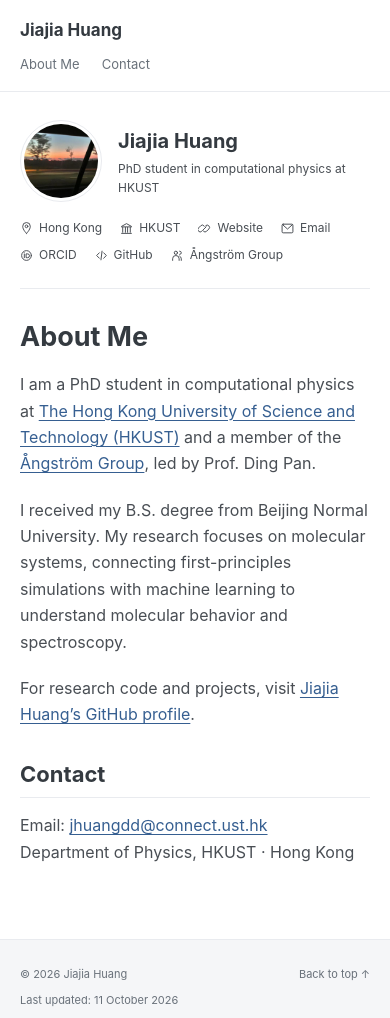
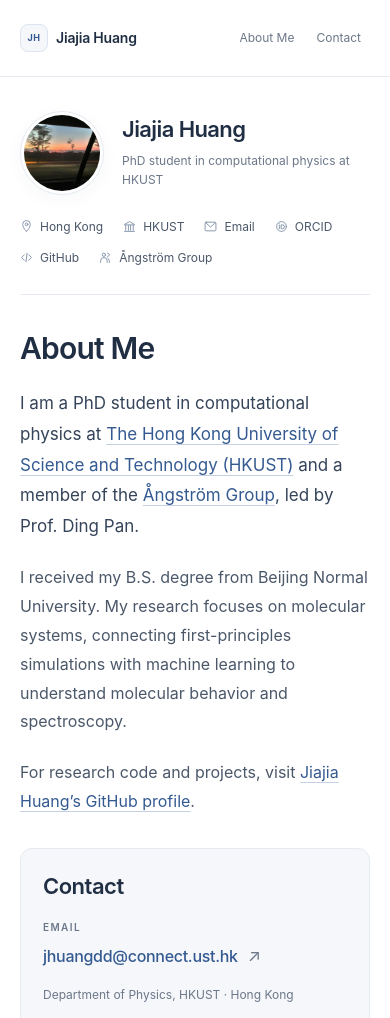
Before and after one commit to JiajiaHuang-Git/JiajiaHuang-Git.github.io, a plain HTML site: page index.html in a window 390 px wide. Shown: the top 1018 px of the page. Drawn offline with Linux system fonts and the light colour scheme.

Commit message:
Refine typography, profile layout and contact card

```diff
--- a/index.html
+++ b/index.html
@@ -11,7 +11,7 @@
   <meta name="theme-color" content="#ffffff">
   <link rel="canonical" href="https://jiajiahuang-git.github.io/">
   <link rel="icon" href="favicon.svg?v=20261011" type="image/svg+xml">
-  <link rel="stylesheet" href="styles.css?v=20261011-minimal">
+  <link rel="stylesheet" href="styles.css?v=20261012-refined">
   <meta property="og:type" content="website">
   <meta property="og:locale" content="en_US">
   <meta property="og:title" content="Jiajia Huang | HKUST">
@@ -51,7 +51,7 @@
   <a class="skip-link" href="#main">Skip to content</a>
   <header class="site-header">
     <nav class="navigation" aria-label="Main navigation">
-      <a class="site-name" href="#about">Jiajia Huang</a>
+      <a class="site-name" href="#about"><span class="site-monogram" aria-hidden="true">JH</span>Jiajia Huang</a>
       <a href="#about">About Me</a>
       <a href="#contact">Contact</a>
     </nav>
@@ -67,7 +67,6 @@
       <ul class="profile-links">
         <li><svg viewBox="0 0 24 24" aria-hidden="true"><path d="M12 21s7-6.4 7-13a7 7 0 0 0-14 0c0 6.6 7 13 7 13Z"/><circle cx="12" cy="8" r="2.5"/></svg><span>Hong Kong</span></li>
         <li><svg viewBox="0 0 24 24" aria-hidden="true"><path d="m3 8 9-5 9 5M3 9h18M5 10v9m5-9v9m4-9v9m5-9v9M3 21h18"/></svg><a href="https://hkust.edu.hk/">HKUST</a></li>
-        <li><svg viewBox="0 0 24 24" aria-hidden="true"><path d="m9 15 6-6M8 16l-1 1a4 4 0 0 1-6-6l4-4a4 4 0 0 1 6 0m2 1 1-1a4 4 0 0 1 6 6l-4 4a4 4 0 0 1-6 0"/></svg><a href="https://jiajiahuang-git.github.io/">Website</a></li>
         <li><svg viewBox="0 0 24 24" aria-hidden="true"><rect x="2" y="4" width="20" height="16" rx="2"/><path d="m3 5 9 8 9-8"/></svg><a href="mailto:jhuangdd@connect.ust.hk">Email</a></li>
         <li><svg viewBox="0 0 24 24" aria-hidden="true"><circle cx="12" cy="12" r="9"/><path d="M8 10v6m0-9v.5M12 9h2a3.5 3.5 0 0 1 0 7h-2Z"/></svg><a href="https://orcid.org/0000-0002-3757-5153">ORCID</a></li>
         <li><svg viewBox="0 0 24 24" aria-hidden="true"><path d="m8 7-5 5 5 5m8-10 5 5-5 5m-3-13-2 16"/></svg><a href="https://github.com/JiajiaHuang-Git">GitHub</a></li>
@@ -78,20 +77,22 @@
     <main id="main">
       <section id="about" aria-labelledby="about-title">
         <h1 id="about-title">About Me</h1>
-        <p>I am a PhD student in computational physics at <a href="https://hkust.edu.hk/">The Hong Kong University of Science and Technology (HKUST)</a> and a member of the <a href="https://angstrom.hkust.edu.hk/">Ångström Group</a>, led by Prof. Ding Pan.</p>
+        <p class="about-lead">I am a PhD student in computational physics at <a href="https://hkust.edu.hk/">The Hong Kong University of Science and Technology (HKUST)</a> and a member of the <a href="https://angstrom.hkust.edu.hk/">Ångström Group</a>, led by Prof. Ding Pan.</p>
         <p>I received my B.S. degree from Beijing Normal University. My research focuses on molecular systems, connecting first-principles simulations with machine learning to understand molecular behavior and spectroscopy.</p>
         <p>For research code and projects, visit <a href="https://github.com/JiajiaHuang-Git">Jiajia Huang’s GitHub profile</a>.</p>
       </section>
 
       <section id="contact" aria-labelledby="contact-title">
         <h2 id="contact-title">Contact</h2>
-        <p>Email: <a class="contact-email" href="mailto:jhuangdd@connect.ust.hk">jhuangdd@connect.ust.hk</a><br>Department of Physics, HKUST · Hong Kong</p>
+        <p class="contact-label">Email</p>
+        <a class="contact-email" href="mailto:jhuangdd@connect.ust.hk">jhuangdd@connect.ust.hk <span aria-hidden="true">↗</span></a>
+        <p class="contact-location">Department of Physics, HKUST · Hong Kong</p>
       </section>
     </main>
   </div>
 
   <footer class="site-footer">
-    <div class="footer-inner"><p>© 2026 Jiajia Huang</p><p>Last updated: 11 October 2026</p><a href="#about">Back to top ↑</a></div>
+    <div class="footer-inner"><p>© 2026 Jiajia Huang</p><p>Last updated: 12 October 2026</p><a href="#about">Back to top ↑</a></div>
   </footer>
 </body>
 </html>
--- a/styles.css
+++ b/styles.css
@@ -1,73 +1,98 @@
 :root {
   --paper: #fff;
-  --ink: #343a40;
-  --body: #494e54;
-  --muted: #69717a;
-  --accent: #365f91;
-  --line: #e9ebef;
-  --soft: #f5f6f8;
+  --ink: #202e43;
+  --body: #4b586a;
+  --muted: #6c7889;
+  --accent: #345a91;
+  --line: #e6ebf2;
+  --soft: #f5f7fb;
   --sans: -apple-system, BlinkMacSystemFont, 'Segoe UI', Arial, sans-serif;
 }
 * { box-sizing: border-box; }
-html { scroll-behavior: smooth; scroll-padding-top: 28px; }
-body { min-height: 100vh; display: flex; flex-direction: column; margin: 0; background: var(--paper); color: var(--body); font-family: var(--sans); font-size: 17px; line-height: 1.65; -webkit-font-smoothing: antialiased; }
+html { scroll-behavior: smooth; scroll-padding-top: 32px; }
+body { min-height: 100vh; display: flex; flex-direction: column; margin: 0; background: var(--paper); color: var(--body); font-family: var(--sans); font-size: 16px; line-height: 1.8; -webkit-font-smoothing: antialiased; }
 ::selection { background: #dce6f5; color: var(--ink); }
-a { color: var(--accent); text-underline-offset: 3px; text-decoration-thickness: 1px; }
-a:hover { color: #224775; }
-a:focus-visible { outline: 2px solid var(--accent); outline-offset: 5px; border-radius: 2px; }
+a { color: var(--accent); text-underline-offset: 4px; text-decoration-color: #c5d1e3; text-decoration-thickness: 1px; transition: color .15s, background .15s, text-decoration-color .15s; }
+a:hover { color: #20416e; text-decoration-color: currentColor; }
+a:focus-visible { outline: 2px solid var(--accent); outline-offset: 5px; border-radius: 3px; }
 .skip-link { position: absolute; top: -100px; left: 16px; z-index: 20; background: var(--ink); color: #fff; padding: 8px 16px; }
 .skip-link:focus { top: 12px; }
 .site-header { border-bottom: 1px solid var(--line); }
-.navigation { max-width: 1200px; width: calc(100% - 80px); margin: auto; min-height: 76px; display: flex; align-items: center; gap: 36px; }
-.navigation a { color: var(--muted); text-decoration: none; font-size: 16px; }
-.navigation a:hover { color: var(--accent); }
-.navigation .site-name { font-weight: 700; color: var(--ink); margin-right: 32px; }
-.page-layout { flex: 1; max-width: 1200px; width: calc(100% - 80px); margin: 40px auto 70px; display: grid; grid-template-columns: 230px minmax(0, 820px); gap: 52px; align-items: start; }
-.profile { position: sticky; top: 30px; font-size: 13px; }
-.profile-avatar { display: block; width: 180px; height: 180px; padding: 5px; border: 1px solid var(--line); border-radius: 50%; object-fit: cover; }
-.profile h2 { color: var(--ink); font-size: 19px; margin: 17px 0 5px; line-height: 1.35; }
-.profile-bio { margin: 0 0 20px; line-height: 1.55; max-width: 205px; }
+.navigation, .page-layout, .footer-inner { max-width: 1080px; width: calc(100% - 80px); margin-inline: auto; }
+.navigation { min-height: 88px; display: flex; align-items: center; gap: 12px; }
+.navigation a { color: var(--muted); text-decoration: none; font-size: 13px; padding: 8px 14px; border-radius: 8px; }
+.navigation a:hover { color: var(--accent); background: var(--soft); }
+.navigation .site-name { display: inline-flex; align-items: center; gap: 12px; padding: 0; margin-right: auto; font-size: 15px; font-weight: 600; color: var(--ink); letter-spacing: -.2px; }
+.navigation .site-name:hover { background: transparent; }
+.site-monogram { display: grid; place-items: center; width: 34px; height: 34px; border: 1px solid #dce4f0; border-radius: 10px; background: var(--soft); color: var(--accent); font-size: 11px; font-weight: 700; letter-spacing: .5px; }
+.page-layout { flex: 1; display: grid; grid-template-columns: 248px minmax(0, 1fr); gap: 60px; align-items: start; margin-block: 64px 80px; }
+.profile { position: sticky; top: 32px; padding-right: 30px; border-right: 1px solid var(--line); font-size: 13px; }
+.profile-avatar { display: block; width: 152px; height: 152px; padding: 4px; background: #fff; border: 1px solid var(--line); border-radius: 50%; object-fit: cover; box-shadow: 0 5px 18px #202e4309; }
+.profile h2 { color: var(--ink); font-size: 23px; font-weight: 600; letter-spacing: -.6px; margin: 22px 0 7px; line-height: 1.35; }
+.profile-bio { margin: 0 0 25px; line-height: 1.7; max-width: 205px; color: var(--muted); }
 .profile-links { list-style: none; margin: 0; padding: 0; }
-.profile-links li { display: flex; align-items: center; gap: 10px; margin: 9px 0; line-height: 1.55; }
-.profile-links svg { width: 15px; height: 15px; flex: 0 0 15px; fill: none; stroke: currentColor; stroke-width: 1.8; stroke-linecap: round; stroke-linejoin: round; }
+.profile-links li { display: flex; align-items: center; gap: 10px; margin: 12px 0; line-height: 1.6; }
+.profile-links li:last-child { margin-bottom: 0; }
+.profile-links svg { width: 15px; height: 15px; flex: 0 0 15px; color: #798ba4; fill: none; stroke: currentColor; stroke-width: 1.6; stroke-linecap: round; stroke-linejoin: round; }
 .profile-links a { color: var(--body); text-decoration: none; }
 .profile-links a:hover { color: var(--accent); text-decoration: underline; }
-main { min-width: 0; }
-main section { margin: 0 0 36px; scroll-margin-top: 24px; }
-h1, h2, h3 { color: var(--ink); font-weight: 700; line-height: 1.35; }
-h1 { margin: 0 0 16px; font-size: 29px; }
-main h2 { margin: 0 0 14px; padding-bottom: 8px; border-bottom: 1px solid var(--line); font-size: 23px; }
-main p { margin: 0 0 20px; }
-.contact-email { overflow-wrap: anywhere; }
-.site-footer { background: var(--soft); border-top: 1px solid var(--line); padding: 25px 0 30px; color: var(--muted); font-size: 12px; }
-.footer-inner { max-width: 1200px; width: calc(100% - 80px); margin: auto; display: flex; flex-wrap: wrap; align-items: center; gap: 10px 30px; }
+main { min-width: 0; padding-top: 3px; }
+main section { scroll-margin-top: 32px; }
+h1, h2 { color: var(--ink); font-weight: 600; line-height: 1.3; }
+h1 { margin: 0 0 24px; font-size: 36px; letter-spacing: -1.2px; }
+main p { margin: 0 0 22px; }
+main .about-lead { font-size: 19px; line-height: 1.8; color: #35445a; }
+#about { margin-bottom: 42px; }
+#about p:last-child { margin-bottom: 0; }
+#contact { padding: 26px 30px 28px; background: var(--soft); border: 1px solid var(--line); border-radius: 14px; }
+main h2 { margin: 0 0 20px; font-size: 23px; letter-spacing: -.5px; }
+main .contact-label { margin: 0 0 5px; color: var(--muted); font-size: 10px; font-weight: 600; text-transform: uppercase; letter-spacing: 1.4px; }
+.contact-email { display: inline-flex; align-items: baseline; gap: 18px; max-width: 100%; font-size: 18px; font-weight: 500; letter-spacing: -.3px; text-decoration: none; overflow-wrap: anywhere; }
+.contact-email span { flex-shrink: 0; font-size: 17px; font-weight: 400; color: var(--muted); }
+.contact-email:hover { text-decoration: underline; }
+main .contact-location { margin: 12px 0 0; color: var(--muted); font-size: 12px; }
+.site-footer { border-top: 1px solid var(--line); padding: 22px 0 25px; color: var(--muted); font-size: 11px; }
+.footer-inner { display: flex; flex-wrap: wrap; align-items: center; gap: 10px 28px; }
 .footer-inner p { margin: 0; }
 .footer-inner a { margin-left: auto; color: var(--muted); text-decoration: none; }
-@media (max-width: 1000px) {
-  .navigation, .page-layout, .footer-inner { width: calc(100% - 48px); }
-  .page-layout { grid-template-columns: 200px minmax(0, 1fr); gap: 34px; }
-  .navigation { gap: 28px; }
-  .navigation .site-name { margin-right: 5px; }
-  .profile-avatar { width: 160px; height: 160px; }
+.footer-inner a:hover { color: var(--accent); }
+@media (max-width: 960px) {
+  .navigation, .page-layout, .footer-inner { width: calc(100% - 56px); }
+  .page-layout { grid-template-columns: 218px minmax(0, 1fr); gap: 36px; margin-block: 48px 60px; }
+  .profile { padding-right: 24px; }
+  h1 { font-size: 32px; }
+  main .about-lead { font-size: 18px; }
+  #contact { padding: 24px; }
 }
 @media (max-width: 700px) {
-  body { font-size: 16px; }
   .navigation, .page-layout, .footer-inner { width: calc(100% - 40px); }
-  .navigation { min-height: 66px; gap: 10px 22px; flex-wrap: wrap; padding: 16px 0; }
-  .navigation a { font-size: 13px; }
-  .navigation .site-name { width: 100%; font-size: 17px; margin-right: 0; }
-  .page-layout { grid-template-columns: 1fr; gap: 30px; margin: 28px auto 42px; }
-  .profile { position: static; display: grid; grid-template-columns: 82px minmax(0, 1fr); gap: 0 16px; border-bottom: 1px solid var(--line); padding-bottom: 23px; }
-  .profile-avatar { width: 82px; height: 82px; padding: 3px; }
-  .profile h2 { margin: 8px 0 5px; font-size: 20px; }
-  .profile-bio { max-width: none; margin-bottom: 0; font-size: 12px; }
-  .profile-links { grid-column: 1 / -1; display: flex; flex-wrap: wrap; gap: 8px 18px; margin-top: 17px; }
-  .profile-links li { margin: 0; font-size: 12px; gap: 6px; }
+  .navigation { min-height: 76px; gap: 4px; }
+  .navigation a { font-size: 12px; padding: 7px 9px; }
+  .navigation .site-name { font-size: 14px; gap: 8px; }
+  .site-monogram { width: 28px; height: 28px; font-size: 9px; border-radius: 8px; }
+  .page-layout { grid-template-columns: 1fr; gap: 34px; margin-block: 34px 48px; }
+  .profile { position: static; padding: 0 0 27px; border-right: 0; border-bottom: 1px solid var(--line); display: grid; grid-template-columns: 84px minmax(0, 1fr); gap: 0 18px; }
+  .profile-avatar { width: 84px; height: 84px; padding: 3px; }
+  .profile h2 { font-size: 22px; margin: 4px 0 6px; }
+  .profile-bio { max-width: none; margin: 0; font-size: 12px; line-height: 1.65; }
+  .profile-links { grid-column: 1 / -1; display: flex; flex-wrap: wrap; gap: 12px 20px; margin-top: 22px; }
+  .profile-links li { margin: 0; font-size: 12px; gap: 7px; }
   .profile-links svg { width: 13px; height: 13px; flex-basis: 13px; }
-  h1 { font-size: 27px; }
-  main h2 { font-size: 22px; }
-  main section { margin-bottom: 32px; }
-  .footer-inner { font-size: 11px; gap: 8px 18px; }
+  main { padding-top: 0; }
+  h1 { font-size: 30px; margin-bottom: 20px; letter-spacing: -.8px; }
+  main .about-lead { font-size: 17px; line-height: 1.8; }
+  #about { margin-bottom: 32px; }
+  #contact { padding: 23px 22px; border-radius: 12px; }
+  main h2 { font-size: 22px; margin-bottom: 18px; }
+  .contact-email { font-size: 16px; gap: 10px; }
+  .footer-inner { gap: 8px 18px; font-size: 10px; }
   .footer-inner p:nth-child(2) { width: 100%; order: 3; }
 }
-@media (prefers-reduced-motion: reduce) { html { scroll-behavior: auto; } }
+@media (max-width: 370px) {
+  .site-monogram { display: none; }
+  .navigation a { padding-inline: 7px; }
+  .profile { gap: 0 13px; }
+  #contact { padding-inline: 18px; }
+  .contact-email { font-size: 15px; }
+}
+@media (prefers-reduced-motion: reduce) { html { scroll-behavior: auto; } a { transition: none; } }
```
